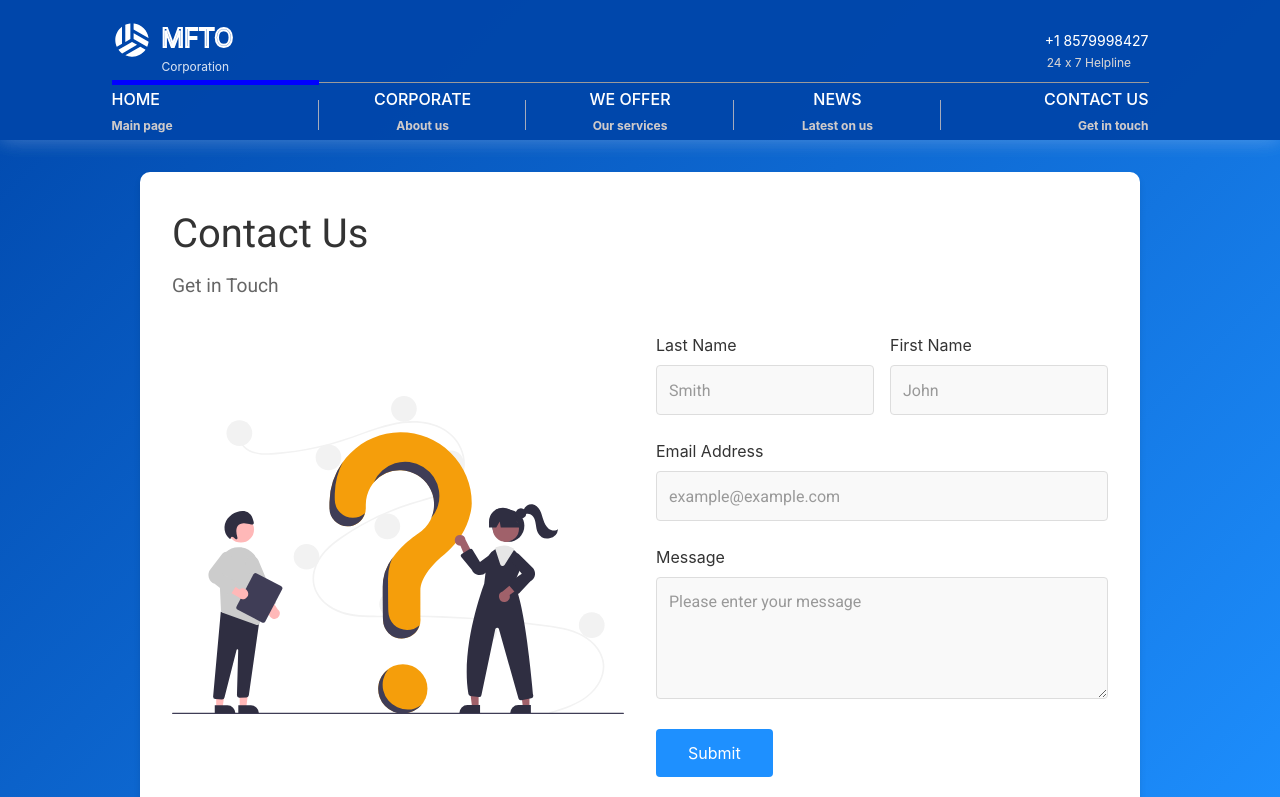
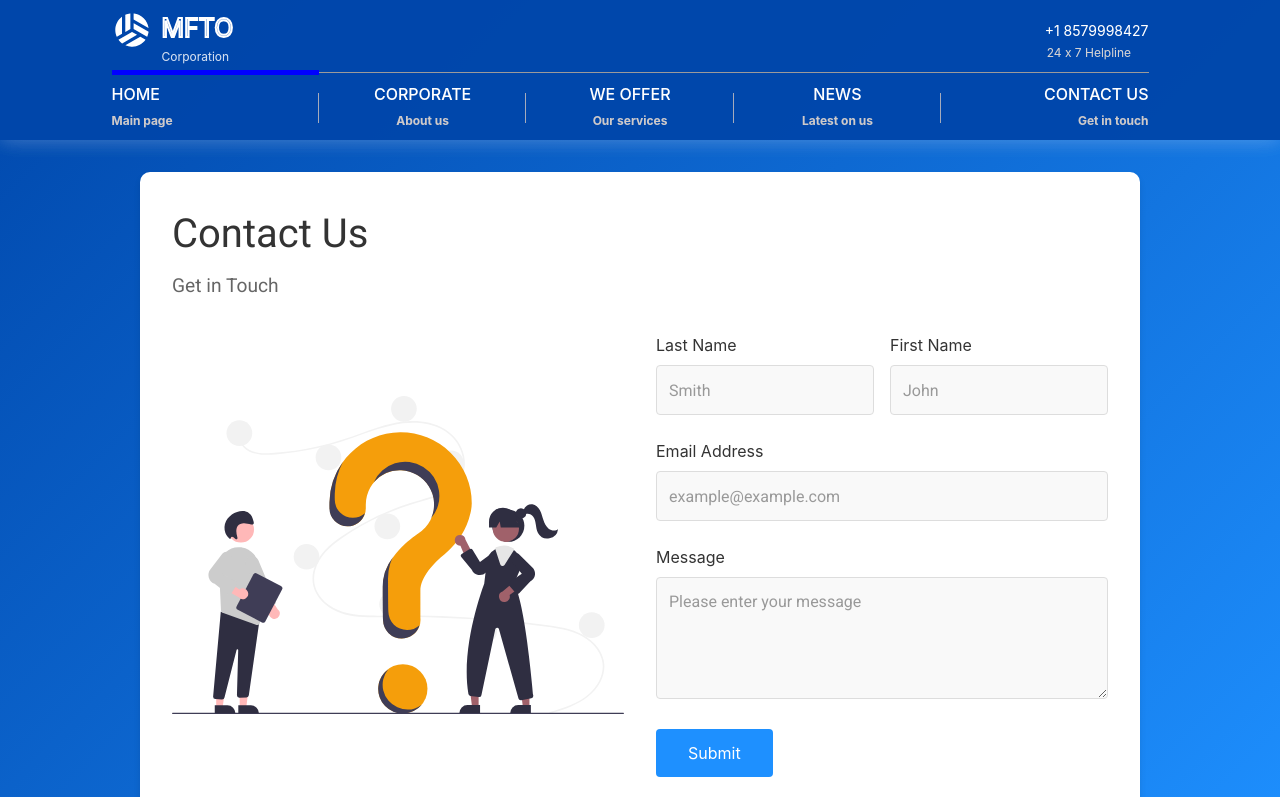
Before and after one commit to TKssk01/mfto-corporate-website-react, a React (Create React App) app: page /contact-us in a window 1280 px wide. Shown: the top 797 px of the page. Built offline with nearby package versions, Linux system fonts and the light colour scheme.

Commit message:
padding 10px

```diff
--- a/src/components/header/header.styles.scss
+++ b/src/components/header/header.styles.scss
@@ -16,7 +16,7 @@
   flex-direction: column;
   width: 100%;
   // position: relative;
-  padding-top: 20px;
+  padding-top: 10px;
   padding-left: 20px;
   transition: 0.5s all;
   animation: 1s fade-in linear forwards;
```
